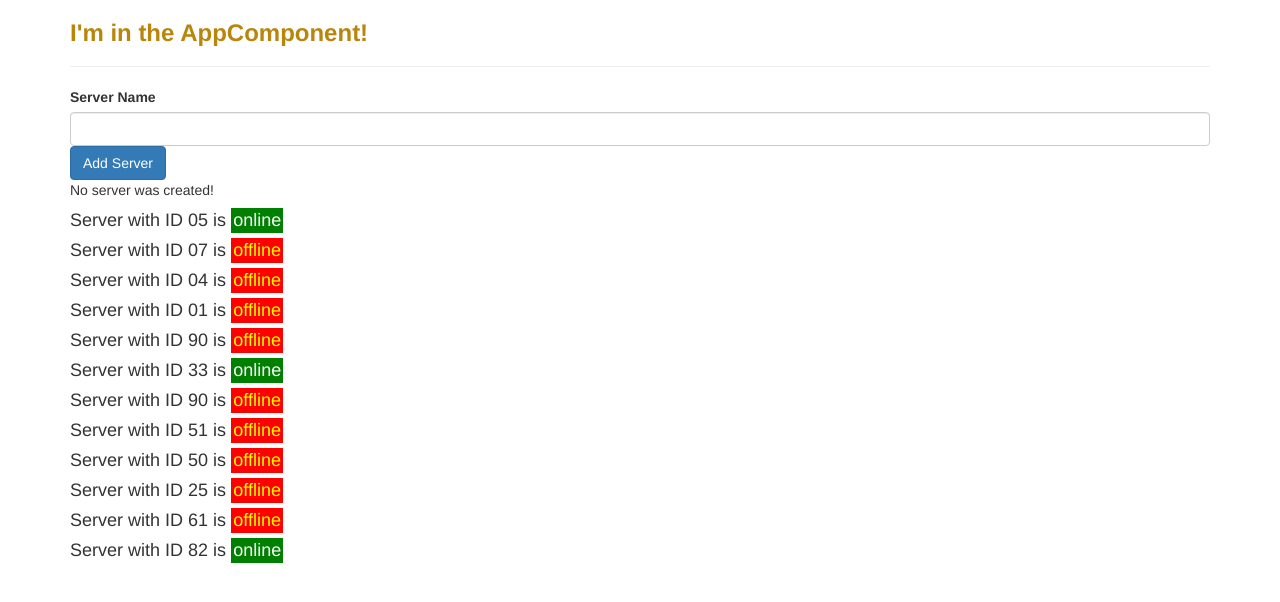
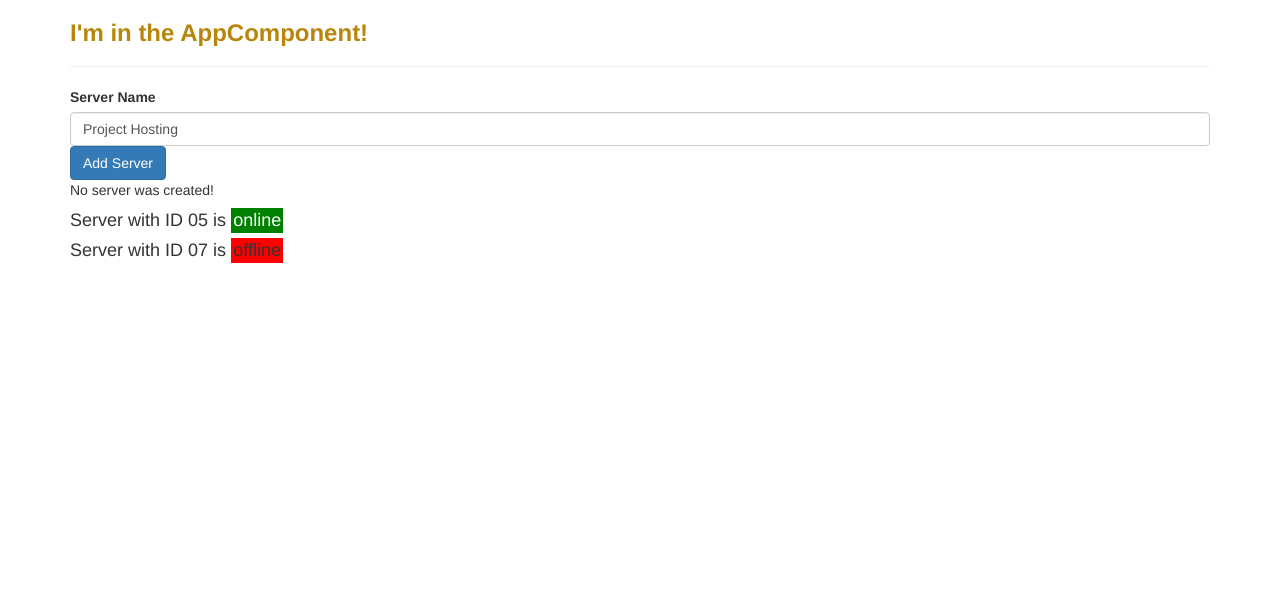
Before and after one commit to dzenanmecinovic/angular-app, an Angular app: page / in a window 1280 px wide. Shown: the top 602 px of the page. Built offline with nearby package versions, Linux system fonts and the light colour scheme.

Commit message:
Basics completed

```diff
--- a/src/app/server/server.component.html
+++ b/src/app/server/server.component.html
@@ -7,7 +7,6 @@
     }"
     [ngClass]="{
       online: serverStatus === 'online',
-      offline: serverStatus === 'offline'
     }"
   >
     {{ getServerStatus() }}
--- a/src/app/server/server.component.ts
+++ b/src/app/server/server.component.ts
@@ -7,10 +7,6 @@
   styles: `
     .online {
       color: white;
-    }
-
-    .offline {
-      color: yellow;
     }
 
     h4 {
--- a/src/app/servers/servers.component.html
+++ b/src/app/servers/servers.component.html
@@ -1,6 +1,11 @@
 <label>Server Name</label>
 <!-- <input type="text" class="form-control" (input)="onUpdateServerName($event)" /> -->
-<input type="text" class="form-control" (input)="onUpdateServerName($event)" />
+<input
+  type="text"
+  class="form-control"
+  [ngModel]="serverName"
+  (input)="onUpdateServerName($event)"
+/>
 <!-- <p>{{ serverName }}</p> -->
 <button
   class="btn btn-primary"
@@ -18,15 +23,4 @@
 <ng-template #noServer>
   <p>{{ serverCreationStatus }}</p>
 </ng-template>
-<app-server></app-server>
-<app-server></app-server>
-<app-server></app-server>
-<app-server></app-server>
-<app-server></app-server>
-<app-server></app-server>
-<app-server></app-server>
-<app-server></app-server>
-<app-server></app-server>
-<app-server></app-server>
-<app-server></app-server>
-<app-server></app-server>
+<app-server *ngFor="let server of servers"></app-server>
--- a/src/app/servers/servers.component.ts
+++ b/src/app/servers/servers.component.ts
@@ -10,6 +10,7 @@
   serverCreationStatus = 'No server was created!';
   serverName = 'Project Hosting';
   serverCreated = false;
+  servers = ['Test server', 'Test server 2'];
 
   constructor() {
     setTimeout(() => {
@@ -21,6 +22,7 @@
 
   onCreateServer() {
     this.serverCreated = true;
+    this.servers.push(this.serverName);
     this.serverCreationStatus =
       'Server was created! Name is: ' + this.serverName;
   }
```
